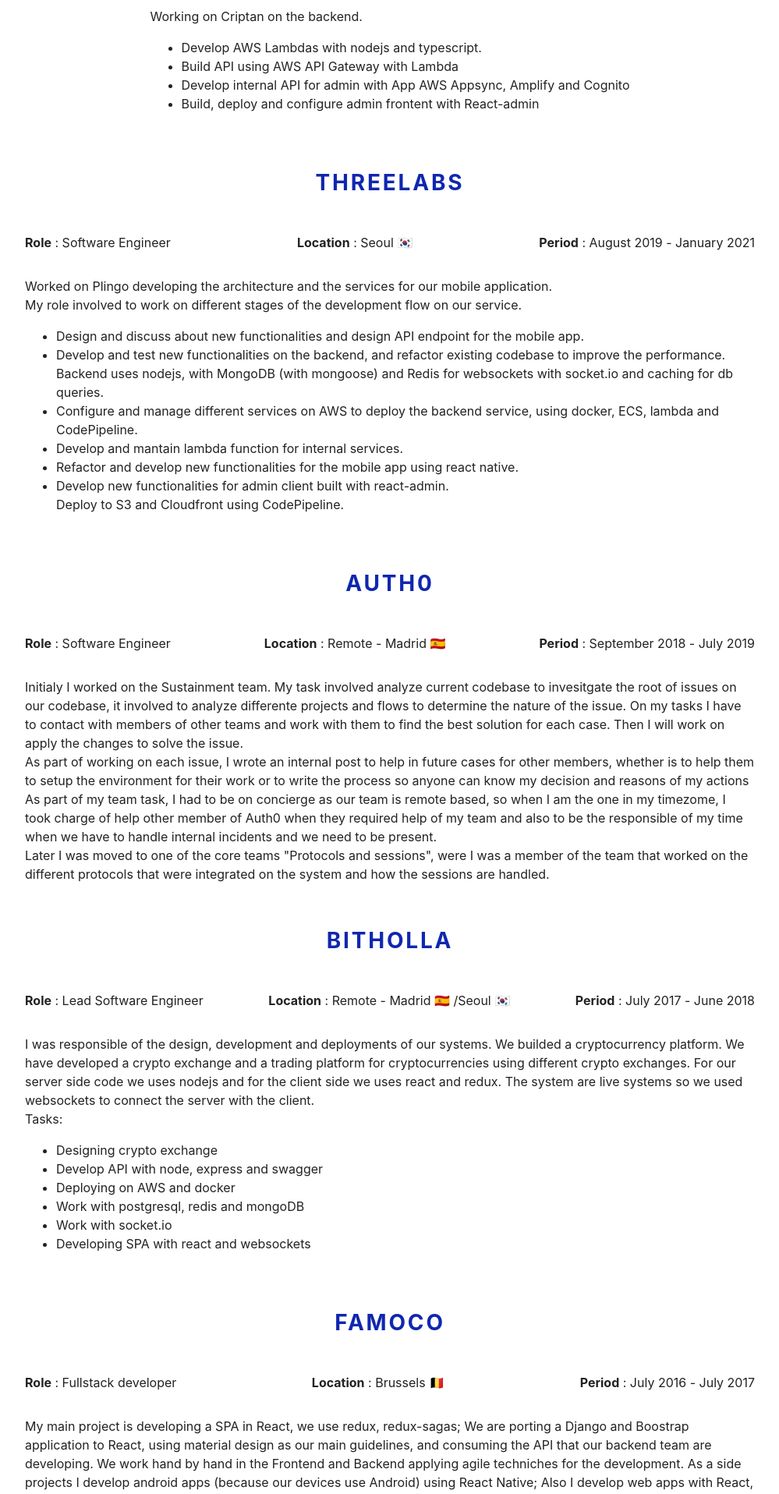
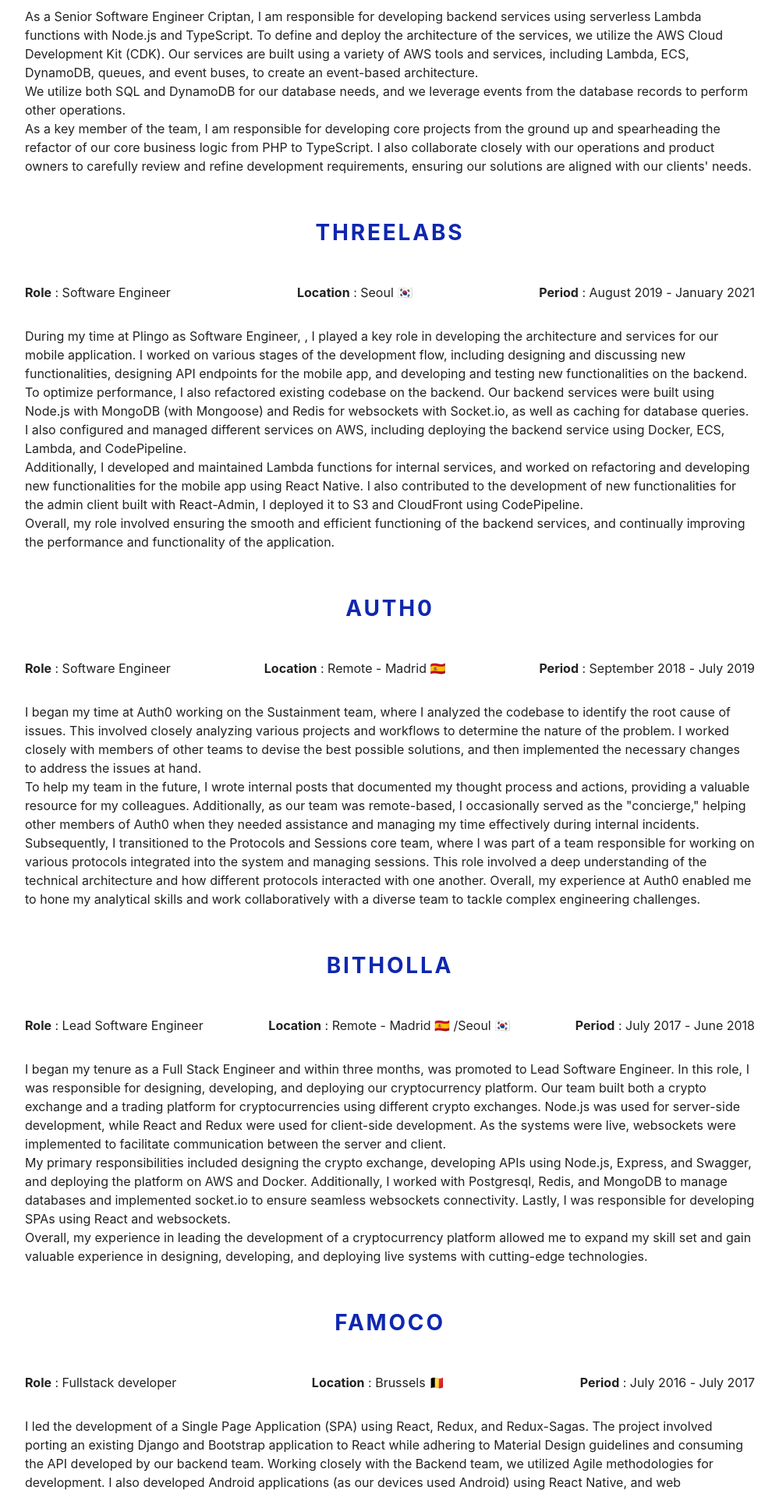
Before and after one commit to jmn8718/jmn8718.github.io, a Svelte app: page / in a window 1280 px wide. Shown: the part 1200-3116 px from the top of the page at 78% size, without its empty margins (140-1139 px from the left). Built offline with nearby package versions, Linux system fonts and the light colour scheme.

Commit message:
update content

```diff
--- a/package.json
+++ b/package.json
@@ -15,10 +15,10 @@
   },
   "devDependencies": {
     "gh-pages": "^2.2.0",
-    "parcel-bundler": "^1.12.4",
-    "parcel-plugin-svelte": "^4.0.6",
+    "parcel-bundler": "^1.12.5",
+    "parcel-plugin-svelte": "^4.0.9",
     "sass": "^1.26.2",
-    "svelte": "^3.49.0"
+    "svelte": "^3.58.0"
   },
   "dependencies": {
     "svelte-awesome": "^2.2.1"
--- a/src/components/Experience.svelte
+++ b/src/components/Experience.svelte
@@ -14,18 +14,11 @@
     location="Remote - Seoul 🇰🇷"
     role="Software Engineer"
   >
-    Working on
-    <a href="https://www.criptan.es/?lang=en" target="_blank">Criptan</a>
-    on the backend.
+    As a Senior Software Engineer <a href="https://www.criptan.es/?lang=en" target="_blank">Criptan</a>, I am responsible for developing backend services using serverless Lambda functions with Node.js and TypeScript. To define and deploy the architecture of the services, we utilize the AWS Cloud Development Kit (CDK). Our services are built using a variety of AWS tools and services, including Lambda, ECS, DynamoDB, queues, and event buses, to create an event-based architecture.
     <br />
-    <ul>
-      <li>Develop AWS Lambdas with nodejs and typescript.</li>
-      <li>Build API using AWS API Gateway with Lambda</li>
-      <li>
-        Develop internal API for admin with App AWS Appsync, Amplify and Cognito
-      </li>
-      <li>Build, deploy and configure admin frontent with React-admin</li>
-    </ul>
+    We utilize both SQL and DynamoDB for our database needs, and we leverage events from the database records to perform other operations.
+    <br />
+    As a key member of the team, I am responsible for developing core projects from the ground up and spearheading the refactor of our core business logic from PHP to TypeScript. I also collaborate closely with our operations and product owners to carefully review and refine development requirements, ensuring our solutions are aligned with our clients' needs.
   </WrokBlock>
   <WrokBlock
     companyName="Threelabs"
@@ -33,38 +26,16 @@
     location="Seoul 🇰🇷"
     role="Software Engineer"
   >
-    Worked on
+    During my time at
     <a href="https://plingo.io/" target="_blank">Plingo</a>
-    developing the architecture and the services for our mobile application.
+    as Software Engineer, , I played a key role in developing the architecture and services for our mobile application. I worked on various stages of the development flow, including designing and discussing new functionalities, designing API endpoints for the mobile app, and developing and testing new functionalities on the backend.
     <br />
-    My role involved to work on different stages of the development flow on our service.
+    To optimize performance, I also refactored existing codebase on the backend. Our backend services were built using Node.js with MongoDB (with Mongoose) and Redis for websockets with Socket.io, as well as caching for database queries. I also configured and managed different services on AWS, including deploying the backend service using Docker, ECS, Lambda, and CodePipeline.
     <br />
-    <ul>
-      <li>
-        Design and discuss about new functionalities and design API endpoint for
-        the mobile app.
-      </li>
-      <li>
-        Develop and test new functionalities on the backend, and refactor
-        existing codebase to improve the performance.<br />
-        Backend uses nodejs, with MongoDB (with mongoose) and Redis for websockets
-        with socket.io and caching for db queries.
-      </li>
-      <li>
-        Configure and manage different services on AWS to deploy the backend
-        service, using docker, ECS, lambda and CodePipeline.
-      </li>
-      <li>Develop and mantain lambda function for internal services.</li>
-      <li>
-        Refactor and develop new functionalities for the mobile app using react
-        native.
-      </li>
-      <li>
-        Develop new functionalities for admin client built with react-admin.<br
-        />
-        Deploy to S3 and Cloudfront using CodePipeline.
-      </li>
-    </ul>
+    Additionally, I developed and maintained Lambda functions for internal services, and worked on refactoring and developing new functionalities for the mobile app using React Native. I also contributed to the development of new functionalities for the admin client built with React-Admin, I deployed it to S3 and CloudFront using CodePipeline.
+    <br />
+    Overall, my role involved ensuring the smooth and efficient functioning of the backend services, and continually improving the performance and functionality of the application.
+    <br />
   </WrokBlock>
   <WrokBlock
     companyName="Auth0"
@@ -73,26 +44,11 @@
     location="Remote - Madrid 🇪🇸"
     role="Software Engineer"
   >
-    Initialy I worked on the Sustainment team. My task involved analyze current
-    codebase to invesitgate the root of issues on our codebase, it involved to
-    analyze differente projects and flows to determine the nature of the issue.
-    On my tasks I have to contact with members of other teams and work with them
-    to find the best solution for each case. Then I will work on apply the
-    changes to solve the issue.
+    I began my time at Auth0 working on the Sustainment team, where I analyzed the codebase to identify the root cause of issues. This involved closely analyzing various projects and workflows to determine the nature of the problem. I worked closely with members of other teams to devise the best possible solutions, and then implemented the necessary changes to address the issues at hand.
     <br />
-    As part of working on each issue, I wrote an internal post to help in future
-    cases for other members, whether is to help them to setup the environment for
-    their work or to write the process so anyone can know my decision and reasons
-    of my actions
+    To help my team in the future, I wrote internal posts that documented my thought process and actions, providing a valuable resource for my colleagues. Additionally, as our team was remote-based, I occasionally served as the "concierge," helping other members of Auth0 when they needed assistance and managing my time effectively during internal incidents.
     <br />
-    As part of my team task, I had to be on concierge as our team is remote based,
-    so when I am the one in my timezome, I took charge of help other member of Auth0
-    when they required help of my team and also to be the responsible of my time
-    when we have to handle internal incidents and we need to be present.
-    <br />
-    Later I was moved to one of the core teams "Protocols and sessions", were I was
-    a member of the team that worked on the different protocols that were integrated
-    on the system and how the sessions are handled.
+    Subsequently, I transitioned to the Protocols and Sessions core team, where I was part of a team responsible for working on various protocols integrated into the system and managing sessions. This role involved a deep understanding of the technical architecture and how different protocols interacted with one another. Overall, my experience at Auth0 enabled me to hone my analytical skills and work collaboratively with a diverse team to tackle complex engineering challenges.
   </WrokBlock>
   <WrokBlock
     companyName="Bitholla"
@@ -101,22 +57,11 @@
     location="Remote - Madrid 🇪🇸 /Seoul 🇰🇷"
     role="Lead Software Engineer"
   >
-    I was responsible of the design, development and deployments of our systems.
-    We builded a cryptocurrency platform. We have developed a crypto exchange
-    and a trading platform for cryptocurrencies using different crypto
-    exchanges. For our server side code we uses nodejs and for the client side
-    we uses react and redux. The system are live systems so we used websockets
-    to connect the server with the client.
+    I began my tenure as a Full Stack Engineer and within three months, was promoted to Lead Software Engineer. In this role, I was responsible for designing, developing, and deploying our cryptocurrency platform. Our team built both a crypto exchange and a trading platform for cryptocurrencies using different crypto exchanges. Node.js was used for server-side development, while React and Redux were used for client-side development. As the systems were live, websockets were implemented to facilitate communication between the server and client.
     <br />
-    Tasks:
-    <ul>
-      <li>Designing crypto exchange</li>
-      <li>Develop API with node, express and swagger</li>
-      <li>Deploying on AWS and docker</li>
-      <li>Work with postgresql, redis and mongoDB</li>
-      <li>Work with socket.io</li>
-      <li>Developing SPA with react and websockets</li>
-    </ul>
+    My primary responsibilities included designing the crypto exchange, developing APIs using Node.js, Express, and Swagger, and deploying the platform on AWS and Docker. Additionally, I worked with Postgresql, Redis, and MongoDB to manage databases and implemented socket.io to ensure seamless websockets connectivity. Lastly, I was responsible for developing SPAs using React and websockets.
+    <br />
+    Overall, my experience in leading the development of a cryptocurrency platform allowed me to expand my skill set and gain valuable experience in designing, developing, and deploying live systems with cutting-edge technologies.
   </WrokBlock>
   <WrokBlock
     companyName="Famoco"
@@ -125,16 +70,7 @@
     period="July 2016 - July 2017"
     role="Fullstack developer"
   >
-    My main project is developing a SPA in React, we use redux, redux-sagas; We
-    are porting a Django and Boostrap application to React, using material
-    design as our main guidelines, and consuming the API that our backend team
-    are developing. We work hand by hand in the Frontend and Backend applying
-    agile techniches for the development. As a side projects I develop android
-    apps (because our devices use Android) using React Native; Also I develop
-    web apps with React, so I can use that project to test future features of
-    our main app. For this projects I mainly develop servers with nodejs,
-    developing a REST API or a graphql server for the apps. To deploy this
-    project I used docker.
+    I led the development of a Single Page Application (SPA) using React, Redux, and Redux-Sagas. The project involved porting an existing Django and Bootstrap application to React while adhering to Material Design guidelines and consuming the API developed by our backend team. Working closely with the Backend team, we utilized Agile methodologies for development. I also developed Android applications (as our devices used Android) using React Native, and web applications with React to test future features for our main app. For these projects, I developed servers with Node.js, implementing either a REST API or a GraphQL server. To facilitate deployment, I utilized Docker.
   </WrokBlock>
   <WrokBlock
     companyName="Beeva"
@@ -142,26 +78,11 @@
     location="Madrid 🇪🇸"
     role="Fullstack developer"
   >
-    On my project bbvaapimarket.com we developed a portal to manage access to
-    Apis. We followed a Scrum methodology of development. In the beginning my
-    main task was developing selenium test to satisfy the features that the
-    Product Owner described. After a couple of month and know better about the
-    project, I joined the frontend development tasks, where we developed the
-    styles, layouts... to satisfy the design of the project of an angularjs app
-    that run over Liferay. As we needed more features, I developed some Liferay
-    portlets in Java that consume API services and connect that data with the
-    angularjs app that we developed. Aside for the frontend project, we required
-    some small projects that i developed in nodejs. As we were provider to
-    access of 3rd party APIs, we have a RAML documentation from other teams, so
-    my project was to transform the RAML into a html+css+js that we publish in
-    our site, where my task where develop the server that handle the
-    transformation, develop the templates and style of the design for the
-    project, and review the RAML. Thanks to this side project I got to know more
-    about APIs and the need of a good documentation in development. After the
-    beta release, we changed from angular to polymer, and moved away from
-    Liferay to a REST API for our SPA app. In this second stage, I was part of
-    the backend team, where I developed services for the internal API, we used
-    JAVA and Spring.
+    During my time at bbvaapimarket.com, I was part of a Scrum team that developed a portal for managing API access. Initially, my task involved developing Selenium tests to ensure the product met the Product Owner's requirements. After gaining a better understanding of the project, I joined the frontend development team, where I helped develop the styles and layouts of the project using AngularJS running on Liferay. As we required more features, I developed Liferay portlets in Java that consumed API services and connected the data with the AngularJS app.
+    <br />
+    Apart from the frontend project, I also worked on some small projects in NodeJS. As we provided access to third-party APIs, we had a RAML documentation from other teams, and my task was to transform the RAML into an HTML+CSS+JS that we published on our site. I developed the server that handled the transformation, developed the templates and styles for the project, and reviewed the RAML. This side project helped me understand the importance of good API documentation in development.
+    <br />
+    After the beta release, we switched from Angular to Polymer and moved away from Liferay to a REST API for our SPA app. In this second stage, I joined the backend team, where I developed services for the internal API using Java and Spring.
   </WrokBlock>
   <WrokBlock
     companyName="Cloudroom"
@@ -169,19 +90,10 @@
     location="Madrid 🇪🇸"
     role="Fullstack developer (Internship)"
   >
-    This was part of my master, where I was part of the development team with
-    other students. In this project I was part of the design and develop stages
-    of the project. We follow a Scrum methodology with 3 weeks iterations. It
-    was a project where we were specify and design the services according to the
-    requirements that we received. We developed a MOOC Learning Platform with a
-    social approach. Our stack of technologies was angularjs, nodejs,
-    coffescript, neo4j, mariadb. In the backend I developed a REST API in nodejs
-    and coffescript, we used a graph database to handle the social approach of
-    resources with many link to other entities. For some resources that required
-    more restricted requirements we used a SQL database (mariadb). We developed
-    test using mocha and chai. For the frontend, as we developed the services,
-    we developed the frontend applications that consumed that services; We used
-    angularjs version 1. In this project I had my first real experience in a web
-    project, where I learned a lot of about the lifecycle of a software project.
+    During my master's degree, I worked as part of a development team consisting of other students. The project was based on Scrum methodology and followed 3-week iterations. Our goal was to design and develop a MOOC Learning Platform that focused on a social approach to learning. I was involved in both the design and development stages of the project. Our tech stack included angularjs, nodejs, coffeescript, neo4j, and MariaDB.
+    <br />
+    For the backend, I developed a REST API using nodejs and coffeescript. We used a graph database to handle the social approach of resources with many links to other entities. For resources that required more restricted requirements, we used a SQL database (MariaDB). We used mocha and chai for testing purposes. On the frontend side, we developed the frontend applications that consumed the services we created. We used angularjs version 1.
+    <br />
+    This project provided me with my first real-world experience in a web project, and I learned a great deal about the software development lifecycle.
   </WrokBlock>
 </Section>
--- a/src/components/Footer.svelte
+++ b/src/components/Footer.svelte
@@ -10,7 +10,7 @@
 </style>
 
 <footer>
-  @2021 Jose Navarro, made with
+  @2023 Jose Navarro, made with
   <a href="https://svelte.dev/" target="_blank">Svelte</a>
   and
   <a href="https://parceljs.org/" target="_blank">Parcel</a>
--- a/src/components/Projects.svelte
+++ b/src/components/Projects.svelte
@@ -35,31 +35,31 @@
     <h3 class="block_title m-0">Profesional Projects</h3>
 
     <ProjectBlock
+      link="https://criptan.com/"
+      projectName="Criptan"
+      description="Crypto finance application">
+      During my time on this project, I took on various responsibilities including:
+      <ul>
+        <li>Developing serveless backend services for the application using AWS technologies</li>
+        <li>Developing serveless backend services for the application using AWS technologies</li>
+        <li>Designing and developing new services to meet the technical requirements of the project.</li>
+      </ul>
+      Through this experience, I gained expertise in AWS technologies, system architecture, and software development best practices.
+    </ProjectBlock>
+    <ProjectBlock
       link="https://plingo.io"
       projectName="Plingo"
       description="Online language education platform">
-      My work involves working on the server side, both developing
-      functionalities and develop different services on AWS.
-      <br />
-      Also I develop new functionalities on the admin client and the web
-      application.
+      As part of my role, I primarily focused on server-side development where I was responsible for designing and implementing various functionalities and services on AWS.
     </ProjectBlock>
 
     <ProjectBlock
       link="https://hollaex.com/"
       projectName="Hollaex"
       description="Cryptocurrency Exchange">
-      My work on this project was in both server and client. I started the
-      project from scratch on the server side, and started the client once the
-      server had basic functionality.
+      I was responsible for both the server and client sides of the project. Starting from scratch, I began by building basic functionality on the server side and then moved on to the client side once the server had been set up. I worked closely with the CEO to implement functionality based on market-specific requirements, while also ensuring that the project was fully customizable using SQL triggers and functions at the database level
       <br />
-      Worked side by side to CEO to implement functionality that was coming from
-      the requirement as we build the project for an especific market, but I
-      visualize the customization so build it to be fully customizable using SQL
-      triggers and functions on DB level
-      <br />
-      I made the project full customizable so it can be used in different fiat
-      currencies and use any type of cryptocurrencies for trading.
+      WMy goal was to create a system that could be adapted to different fiat currencies and any type of cryptocurrencies for trading purposes. As a result, I made the project fully customizable to meet the needs of various clients.
       <br />
       First deployed Crypto exchange
       <a
@@ -75,37 +75,20 @@
       link="https://xray.trade/"
       projectName="XRAY"
       description="Cryptocurrency Trade platform.">
-      My work on this project was in both server and client. In both sides I was
-      in charge of refactor and migrate to a new structure
+      I was responsible for both server and client-side development on this project. My main task was to refactor and migrate the codebase to a new structure.
       <br />
-      On the server I migrated/refactored the code to move from mongoDb to
-      PostgreSQL. Also refactor of the existing code to use promises instead of
-      callback as part of the migration to PostgreSQL.
+      On the server side, I migrated the codebase from mongoDB to PostgreSQL and refactored the existing code to use promises instead of callbacks, as part of the migration process.
       <br />
-      On the client, I was in charge of building the skeleton of the current
-      design and core components to be used in the trading screen.
-      <br />
-      Also provided feedback on the user experience from testing and using as a
-      customer, working side by side with designer to take the best approach.
+      On the client side, I built the skeleton of the current design and developed core components to be used in the trading screen. Additionally, I provided valuable feedback on user experience as a customer and worked closely with the designer to improve the approach.
     </ProjectBlock>
     <ProjectBlock
       link="https://www.bbvaapimarket.com"
       projectName="BBVA APIMarket"
       description="API portal for developers">
-      On the first stage of the project I worked in different areas:
-      <ul>
-        <li>Frontend with angularjs, sass and jquery</li>
-        <li>Liferay CMS</li>
-        <li>Scripts in bash, python and nodejs for internal services</li>
-      </ul>
-      On the second stage, I worked on the backend with Java and Spring
-      <br />
-      One of the main parts I worked on was on the documentation of the API
-      processing a RAML to generate the static documentation to be published on
-      the portal, you can check one documentation
+      During the first stage of the project, I contributed to different areas including frontend development with AngularJS, SASS, and jQuery, CMS development with Liferay, and scripting for internal services using Bash, Python, and Node.js. In the second stage, my focus was on backend development using Java and Spring. A significant portion of my contribution was on documenting the API by processing a RAML to generate static documentation that was published on the portal. You can take a look at one of the documentations I worked on
       <strong>
         <a
-          href="https://www.bbvaapimarket.com/documentation/bbva/loans"
+          href="https://es.bbvaapimarket.com/documentation/bancomer/accounts?lang=es"
           target="_blank">
           here
         </a>
```
Also changed, not shown: src/components/Education.svelte (+4 -23 lines), 2 other files (tests, documents, lock files or other folders).
